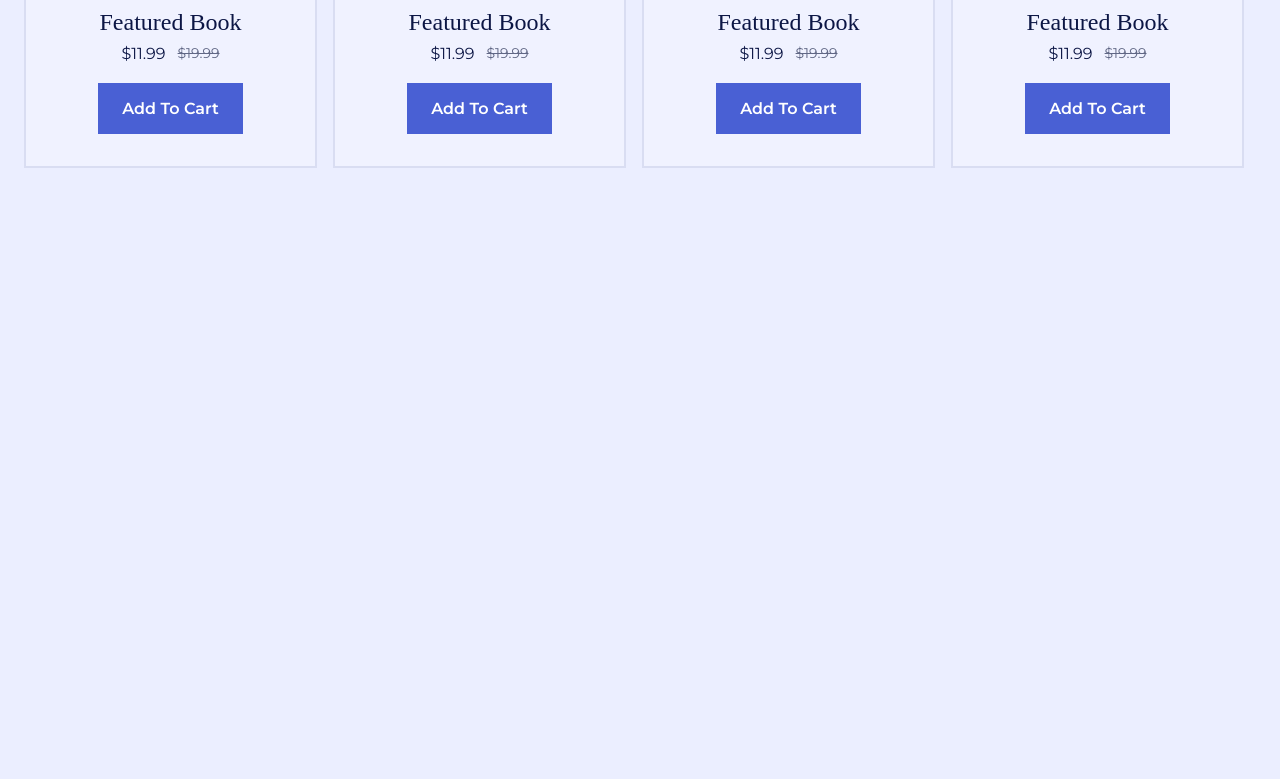
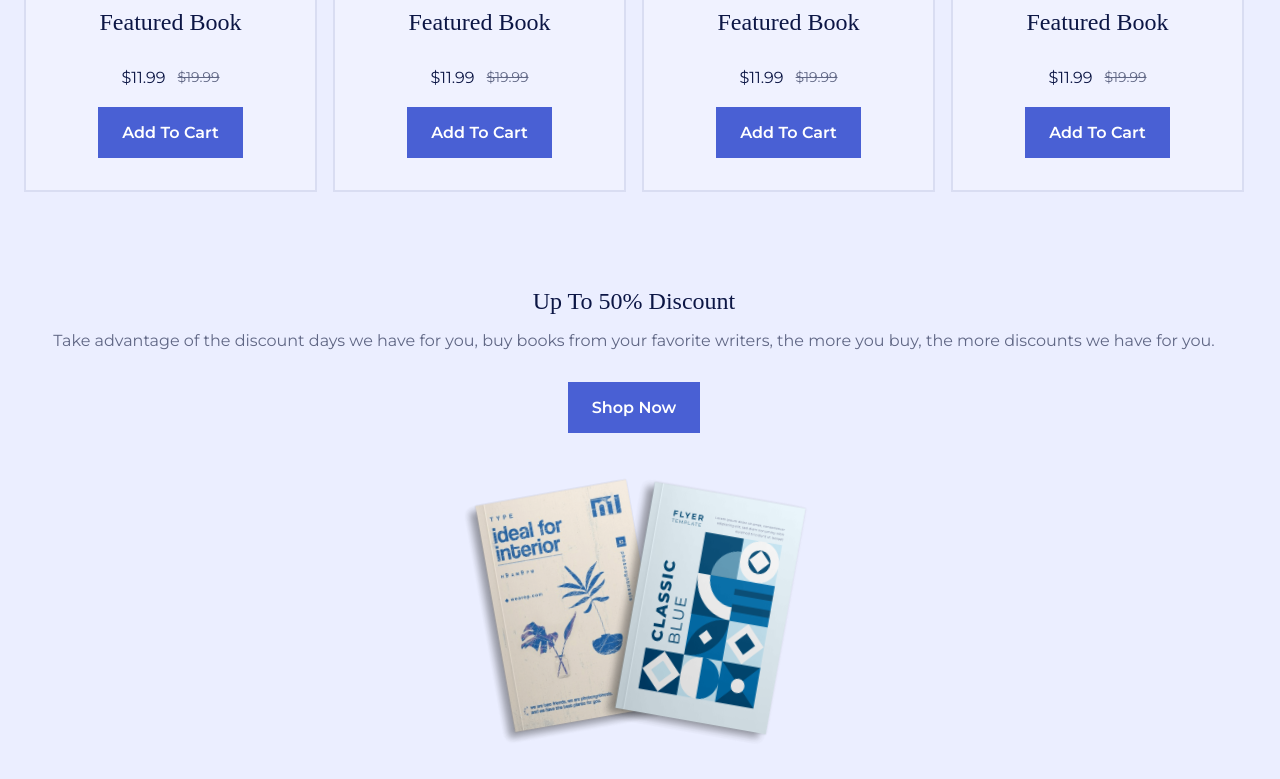
Before and after one commit to Jabzdev/Book-Website, a plain HTML site: page index.html in a window 1280 px wide. Shown: the part 1707-2486 px from the top of the page. Before the commit the page ends 2275 px from the top, so only its background shows below. Drawn offline with nearby package versions, Linux system fonts and the light colour scheme; a web font is replaced by a local one.

Commit message:
4th commit

```diff
--- a/assets/css/styles.css
+++ b/assets/css/styles.css
@@ -468,7 +468,7 @@ nav {
 
 .featured-title {
   font-size: var(--h2-font-size);
-  margin-bottom: .5rem;
+  margin-bottom: 2rem;
 }
 
 .featured-prices {
@@ -532,7 +532,39 @@ nav {
 }
 
 /*=============== DISCOUNT ===============*/
+.discount-container {
+  row-gap: 3.5rem;
+}
 
+.discount-data {
+  text-align: center;
+}
+
+.discount-title {
+  margin-bottom: 1rem;
+}
+
+.discount-description {
+  margin-bottom: 2rem;
+}
+
+.discount-images {
+  display: flex;
+  justify-content: center;
+}
+
+.discount-img-1,
+.discount-img-2 {
+  width: 170px;
+}
+
+.discount-img-1 {
+  transform: translateX(1rem) rotate(-10deg);
+}
+
+.discount-img-2 {
+  transform: translateX(-1rem) rotate(10deg);
+}
 
 /*=============== NEW ===============*/
 
--- a/index.html
+++ b/index.html
@@ -201,7 +201,7 @@
 
          <!--==================== FEATURED ====================-->
          <section class="featured section" id="featured">
-            <h2 class="section-title">
+            <h2 class="featured-title section-title">
                Featured Books
             </h2>
 
@@ -442,7 +442,27 @@
 
          <!--==================== DISCOUNT ====================-->
          <section class="discount section" id="discount">
+          <div class="discount-container container grid">
+            <div class="discount-data">
+               <h2 class="discount-title section-title">
+                  Up To 50% Discount
+               </h2>
 
+               <p class="discount-description">
+                  Take advantage of the discount days we
+                  have for you, buy books from your favorite
+                  writers, the more you buy, the more
+                  discounts we have for you.
+               </p>
+
+               <a href="#" class="button">Shop Now</a>
+            </div>
+
+            <div class="discount-images">
+               <img src="assets/img/discount-book-1.png" alt="image" class="discount-img-1">
+               <img src="assets/img/discount-book-2.png" alt="image" class="discount-img-2">
+            </div>
+          </div>
          </section>
 
          <!--==================== NEW BOOKS ====================-->
```
